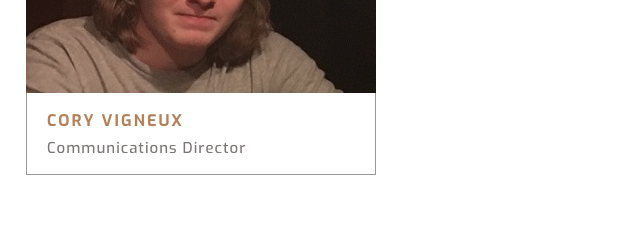
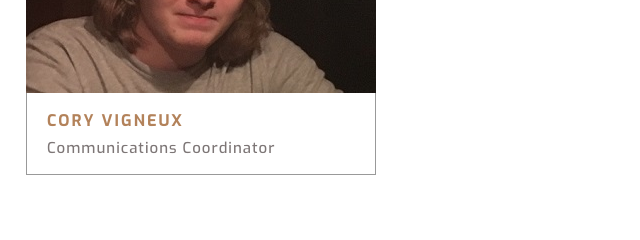
Before and after one commit to mjmcneil/mjmcneil.github.io, a plain HTML site: page theresort/about.html in a window 1280 px wide. Shown: the part 1780-2020 px from the top of the page, 439-1079 px from the left. Drawn offline with Linux system fonts and the light colour scheme.

Commit message:
Update about.html

```diff
--- a/theresort/about.html
+++ b/theresort/about.html
@@ -150,7 +150,7 @@ License URL: http://creativecommons.org/licenses/by/3.0/
 						<img src="images/cory-about.jpg" src="">
 						<div class="t-top">
 							<h4>CORY VIGNEUX</h4>
-							<P>Communications Director</P>
+							<P>Communications Coordinator</P>
 						</div>
 					</div>
 					<div class="col-md-4 team-top-left">
```
